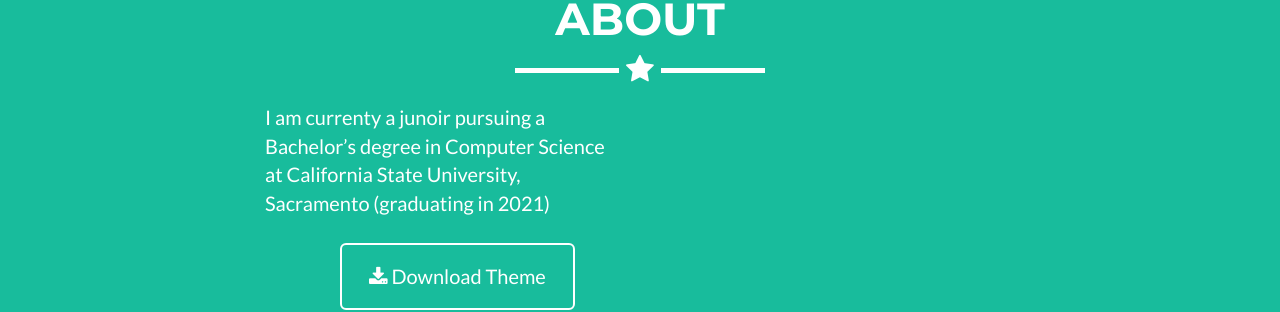
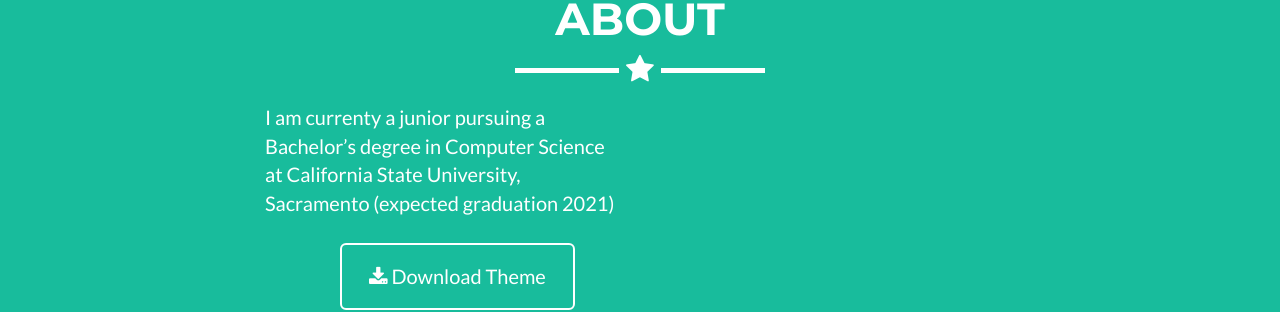
Before and after one commit to ddsooxo/ddsooxo.github.io, a Jekyll site: the page built from _posts/2014-07-17-project-1.markdown, in a window 1280 px wide and 900 px high, scrolled down 1616 px. Shown: the part 155-467 px from the top of the window. Built offline with Jekyll 4.4.1, drawn with Linux system fonts in a browser that asks for light colours; some of the changed text lies outside the part shown.

Commit message:
updated information about myself

```diff
--- a/_includes/about.html
+++ b/_includes/about.html
@@ -9,7 +9,7 @@
             </div>
             <div class="row">
                 <div class="col-lg-4 col-lg-offset-2">
-                    <p>I am currenty a junoir pursuing a Bachelor’s degree in Computer Science at California State University, Sacramento (graduating in 2021)</p>
+                    <p>I am currenty a junior pursuing a Bachelor’s degree in Computer Science at California State University, Sacramento (expected graduation 2021)</p>
                     <!-- Freelancer is a free bootstrap theme created by Start Bootstrap. The download includes the complete source files including HTML, CSS, and JavaScript as well as optional LESS stylesheets for easy customization. -->
                 <!--
                 </div>
--- a/_includes/portfolio_grid.html
+++ b/_includes/portfolio_grid.html
@@ -4,7 +4,7 @@
         <div class="container">
             <div class="row">
                 <div class="col-lg-12 text-center">
-                    <h2>Portfolio</h2>
+                    <h2>My Portfolio</h2>
                     <hr class="star-primary">
                 </div>
             </div>
```
